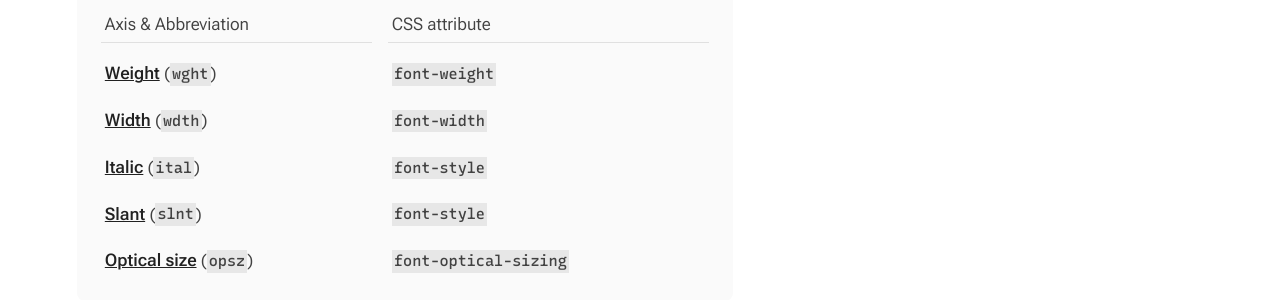
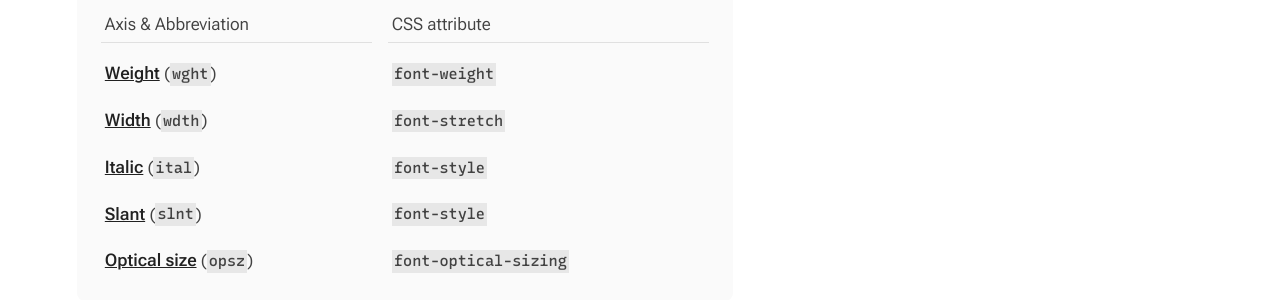
Before and after one commit to jpamental/variable-fonts, a Jekyll site: the page built from pages/about_variable_fonts.html, in a window 1280 px wide and 900 px high, scrolled down 1566 px. Shown: the part 148-448 px from the top of the window. Built offline with Jekyll 4.4.1, drawn with Linux system fonts in a browser that asks for light colours; a style sheet for code colours, icons or effects is not loaded.

Commit message:
font-width to font-stretch

```diff
--- a/_includes/beatrice/03-organisms/10-embeds/width/width.html
+++ b/_includes/beatrice/03-organisms/10-embeds/width/width.html
@@ -30,7 +30,7 @@
   <div class="code dark">
     <code class="prettyprint">
       .text { <br />
-      &nbsp;&nbsp;  font-width: <span class="current-value"></span>%; <br />
+      &nbsp;&nbsp;  font-stretch: <span class="current-value"></span>%; <br />
       }
     </code>
   </div>
--- a/pages/about_variable_fonts.html
+++ b/pages/about_variable_fonts.html
@@ -82,7 +82,7 @@ redirect_from:
       </tr>
       <tr>
         <td><a href="#wdth">Width</a> (<code>wdth</code>)</td>
-        <td><code>font-width</code></td>
+        <td><code>font-stretch</code></td>
       </tr>
       <tr>
         <td><a href="#ital">Italic</a> (<code>ital</code>)</td>
```
